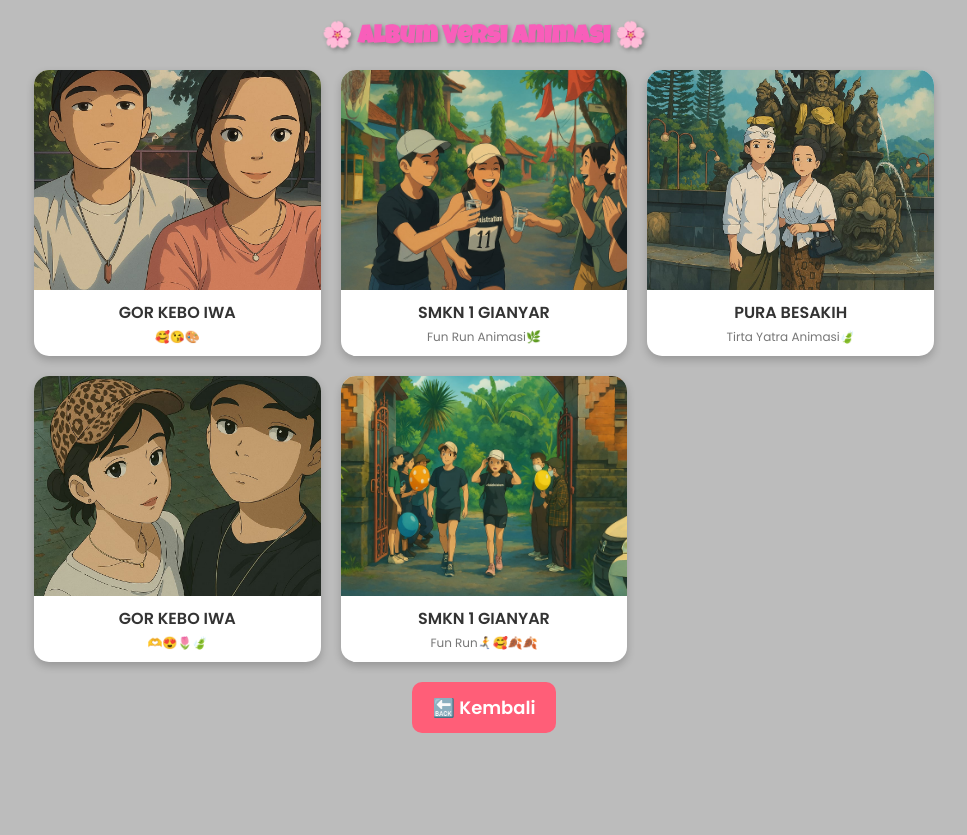
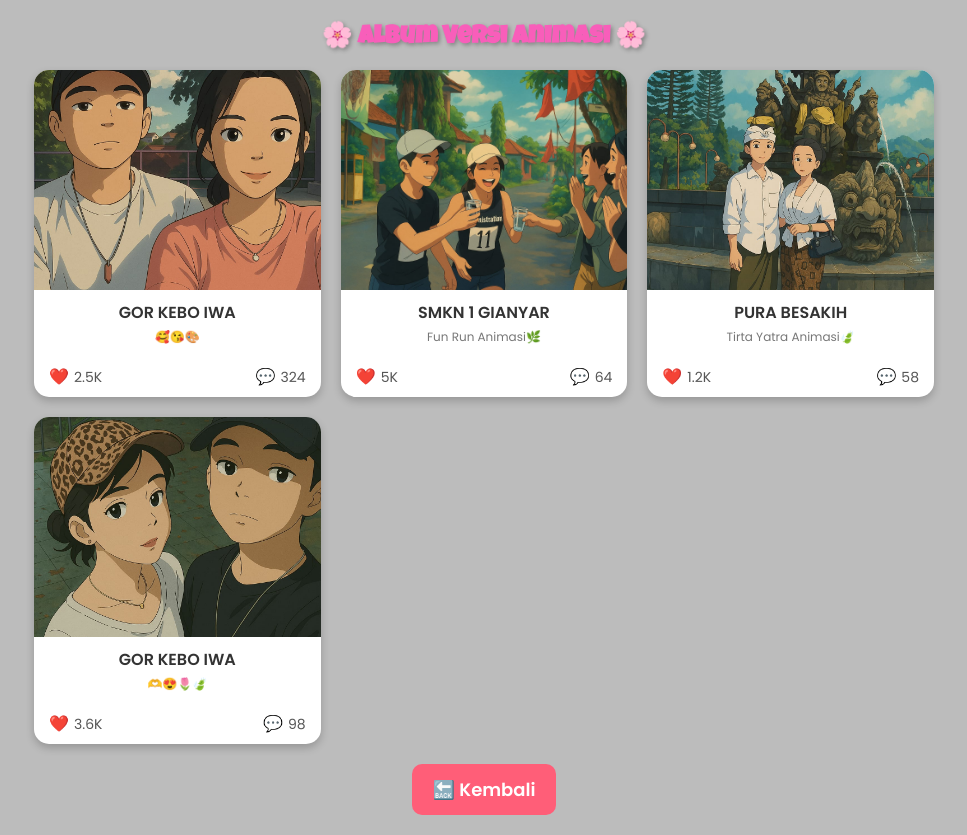
Before and after one commit to putradedik/Website, a plain HTML site: page ghibli.html in a window 1280 px wide. Shown: the whole page, without its empty margins (156-1123 px from the left). Before the commit the page ends 800 px from the top, so only its background shows below. Drawn offline with Linux system fonts and the light colour scheme.

Commit message:
Update ghibli.html

```diff
--- a/ghibli.html
+++ b/ghibli.html
@@ -96,6 +96,7 @@
             margin-top: 3px;
         }
 
+        /* Footer dengan ikon love dan komen */
         .card-footer {
             display: flex;
             justify-content: space-between;
@@ -168,7 +169,7 @@
             }
         }
 
-        /* Untuk layar sangat kecil, 1 gambar per baris */
+        /* Untuk layar sangat kecil, tetap 2 gambar per baris */
         @media (max-width: 480px) {
             .gallery-container {
                 grid-template-columns: repeat(2, 1fr);
@@ -190,6 +191,14 @@
                 <p class="card-title">GOR KEBO IWA</p>
                 <p class="card-desc">🥰😘🎨</p>
             </div>
+            <div class="card-footer">
+                <div class="icon">
+                    <span class="love">2.5K</span>
+                </div>
+                <div class="icon">
+                    <span class="comment">324</span>
+                </div>
+            </div>
         </div>
 
         <div class="card">
@@ -197,6 +206,14 @@
             <div class="card-content">
                 <p class="card-title">SMKN 1 GIANYAR</p>
                 <p class="card-desc">Fun Run Animasi🌿</p>
+            </div>
+            <div class="card-footer">
+                <div class="icon">
+                    <span class="love">5K</span>
+                </div>
+                <div class="icon">
+                    <span class="comment">64</span>
+                </div>
             </div>
         </div>
 
@@ -206,6 +223,14 @@
                 <p class="card-title">PURA BESAKIH</p>
                 <p class="card-desc">Tirta Yatra Animasi🍃</p>
             </div>
+            <div class="card-footer">
+                <div class="icon">
+                    <span class="love">1.2K</span>
+                </div>
+                <div class="icon">
+                    <span class="comment">58</span>
+                </div>
+            </div>
         </div>
 
         <div class="card">
@@ -214,13 +239,13 @@
                 <p class="card-title">GOR KEBO IWA</p>
                 <p class="card-desc">🫶😍🌷🍃</p>
             </div>
-        </div>
-
-        <div class="card">
-            <img src="ghibli5.jpeg" alt="SMKN 1 GIANYAR ANIMASI">
-            <div class="card-content">
-                <p class="card-title">SMKN 1 GIANYAR</p>
-                <p class="card-desc">Fun Run🏃‍➡️🥰🍂🍂</p>
+            <div class="card-footer">
+                <div class="icon">
+                    <span class="love">3.6K</span>
+                </div>
+                <div class="icon">
+                    <span class="comment">98</span>
+                </div>
             </div>
         </div>
     </div>
```
